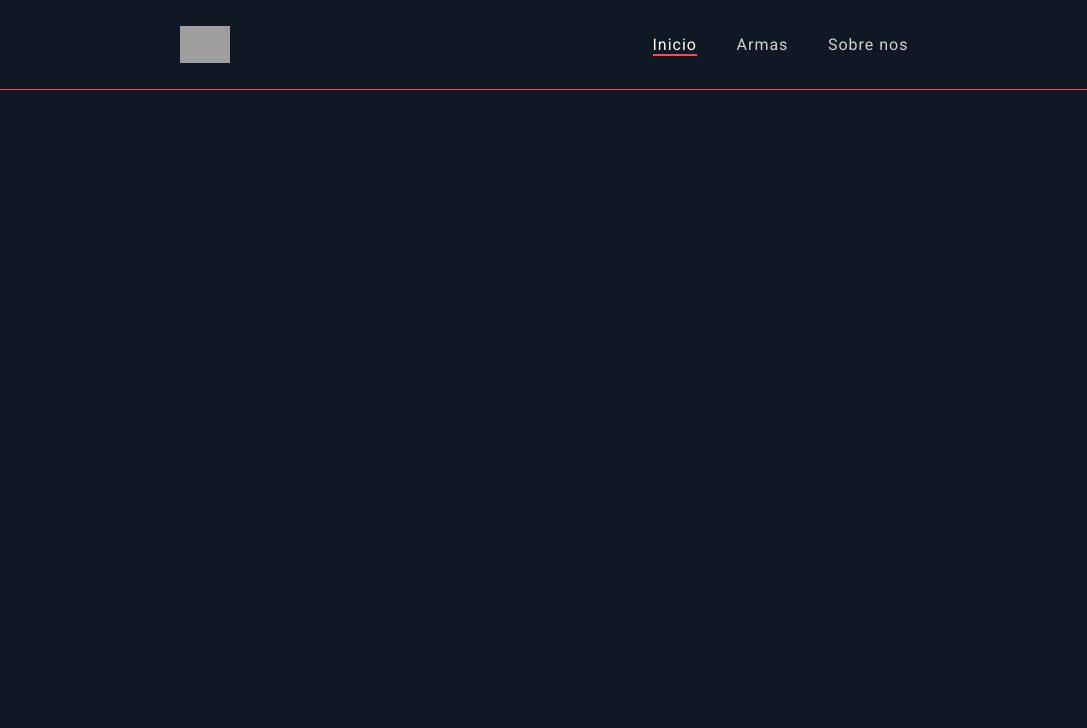
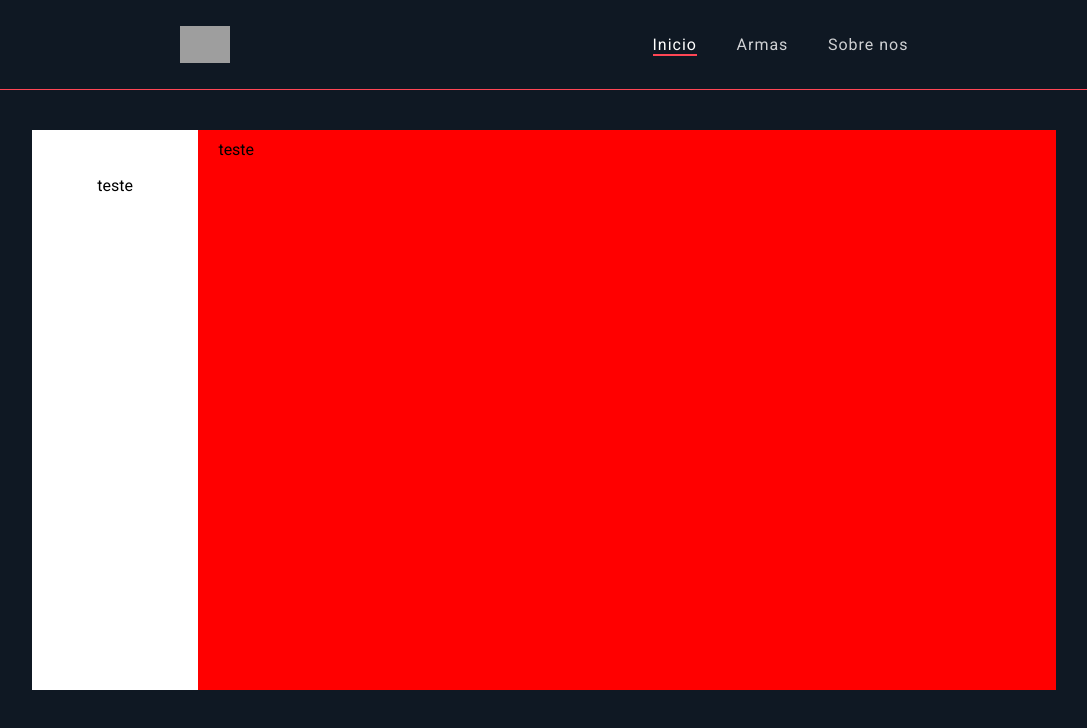
Before and after one commit to Tiago195/Valorant-Project, a React (Create React App) app: page / in a window 1280 px wide. Shown: the top 728 px of the page, without its empty margins (96-1183 px from the left). Built offline with nearby package versions, Linux system fonts and the light colour scheme; no server answers; grey boxes are pictures that could not be loaded.

Commit message:
correcao

```diff
--- /dev/null
+++ b/src/page/Home/index.css
@@ -0,0 +1,28 @@
+.main {
+  margin: 40px auto 0;
+  display: flex;
+  background-color: white;
+  min-width: 50vw;
+  width: 80vw;
+  height: 70vh;
+}
+
+.list-personagens {
+  width: 13vw;
+  min-width: 11vw;
+  overflow: auto;
+}
+
+.personagem {
+  height: 20%;
+  display: flex;
+  justify-content: center;
+  align-items: center;
+}
+
+.personagem-info {
+  padding: 10px 20px;
+  flex: 1;
+  /* width: 100%; */
+  background-color: red;
+}
--- a/src/page/Home/index.jsx
+++ b/src/page/Home/index.jsx
@@ -1,17 +1,21 @@
 import React, { Component } from 'react';
 import Header from '../../components/Header/index';
 import fetch from '../../services/data/fetch'
+import './index.css';
 
 export default class index extends Component {
-
-  componentDidMount() {
-    console.log(fetch().then((data) => console.log(data)))
-  }
-
   render() {
     return (
       <>
         <Header pageAtual='inicio' />
+        <main className='main'>
+          <ul className='list-personagens'>
+            <li className='personagem'>teste</li>
+          </ul>
+          <section className='personagem-info'>
+            teste
+          </section>
+        </main>
       </>
     )
   }
```
